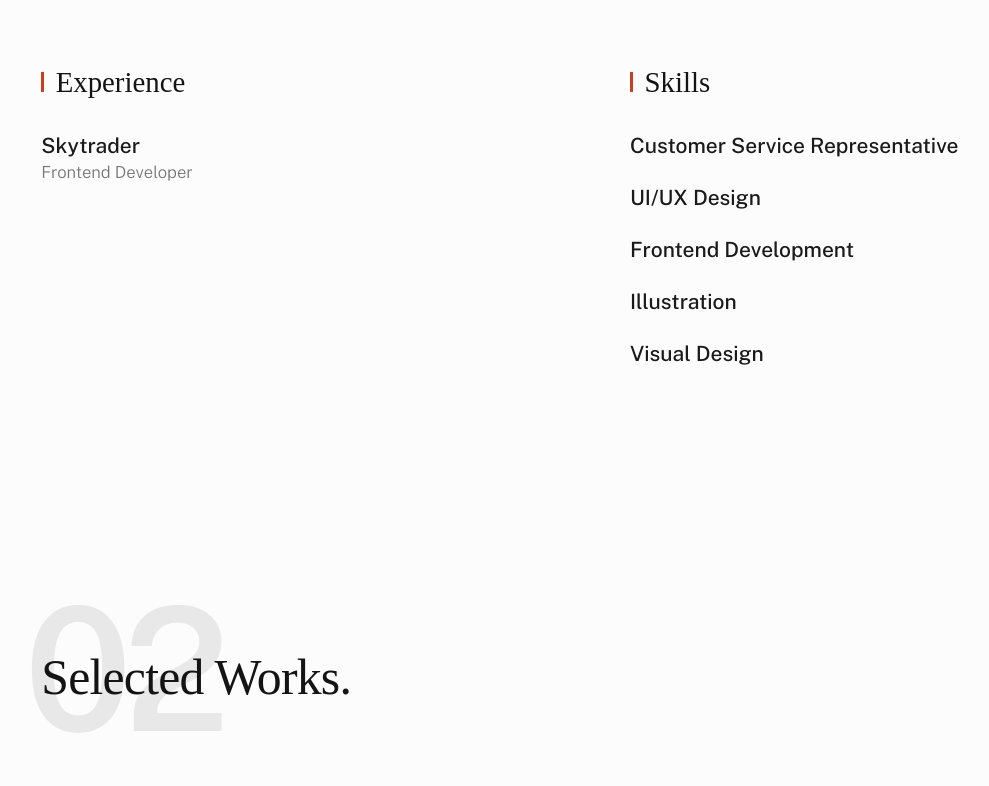
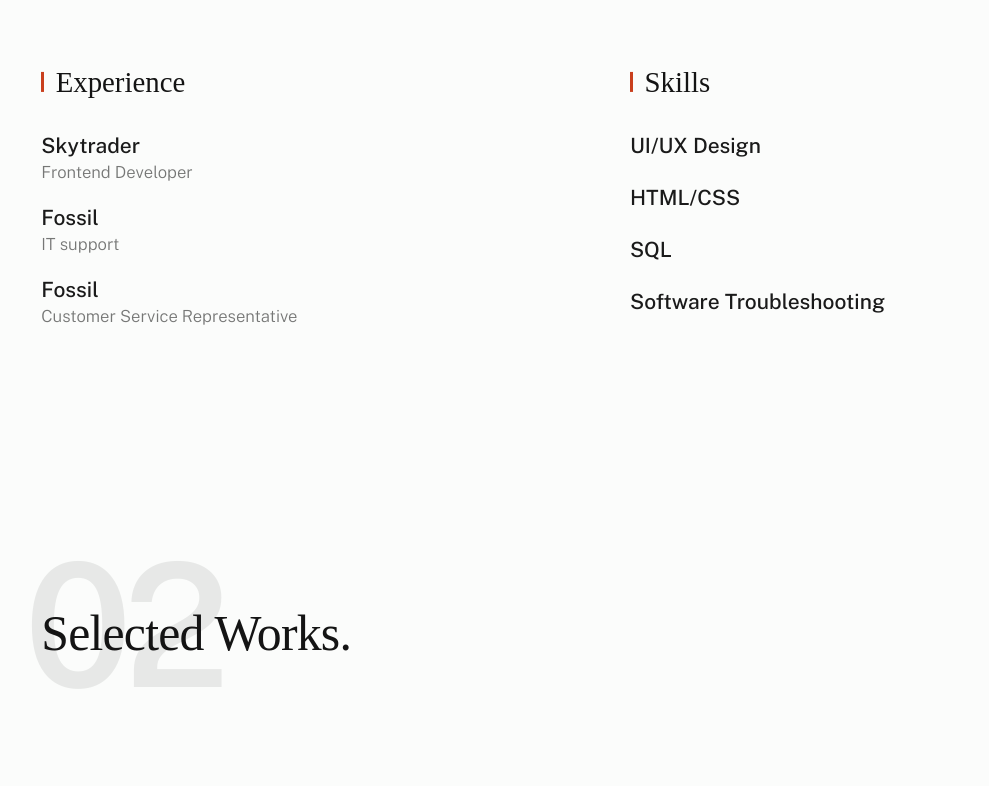
Before and after one commit to Nuel19/myportfolio, a plain HTML site: page index.html in a window 1280 px wide. Shown: the part 1660-2446 px from the top of the page, without its empty margins (36-1025 px from the left). Drawn offline with nearby package versions, Linux system fonts and the light colour scheme; a web font is replaced by a local one.

Commit message:
Update index.html
changes to job experience

```diff
--- a/index.html
+++ b/index.html
@@ -88,7 +88,7 @@
                         <h1 class="s-intro__content-title">
                         I am Olisa Edochie <br>
                         A front-end developer <br>
-                        based in Debrecen, Hungary.
+                        based in Hungary.
                         </h1>
 
                         <div class="s-intro__content-btns">
@@ -182,8 +182,14 @@
                                     Skytrader
                                     <span>Frontend Developer</span>
                                 </li>
-
-
+                                 <li>
+                                    Fossil
+                                    <span>IT support</span>
+                                </li>
+                                <li>
+                                    Fossil
+                                    <span>Customer Service Representative</span>
+                                </li>
 
 
                             </ul>
@@ -230,20 +236,17 @@
 
                             <ul class="s-about__list">
                                 <li>
-                                    Customer Service Representative
-                                </li>
-                                <li>
                                     UI/UX Design
                                 </li>
 
                                 <li>
-                                    Frontend Development
+                                    HTML/CSS
                                 </li>
                                 <li>
-                                    Illustration
+                                    SQL
                                 </li>
                                 <li>
-                                    Visual Design
+                                    Software Troubleshooting
                                 </li>
                             </ul>
                         </div> <!--end s-about__block -->
@@ -301,8 +304,8 @@
                           <img src="images/folio/lamp.jpg" srcset="images/folio/lamp.jpg 1x, images/folio/lamp@2x.jpg 2x" alt="">
                         </div>
                         <div class="entry__info">
-                            <h4 class="entry__title">Skytraders</h4>
-                            <div class="entry__cat">Frontend Development</div>
+                            <h4 class="entry__title">Fossil</h4>
+                            <div class="entry__cat">IT support</div>
                         </div>
                     </a>
 
@@ -453,7 +456,7 @@
 
                 <div class="column xl-6 md-12 s-footer__block s-footer__site-links">
                     <div class="row">
-                        <div class="column xl-4 lg-5 md-6 tab-12">
+                        <!-- <div class="column xl-4 lg-5 md-6 tab-12">
                             <h5>Follow Me</h5>
                             <ul class="link-list">
                                 <li><a href="#0">Facebook</a></li>
@@ -463,7 +466,7 @@
                                 <li><a href="#0">Pinterest</a></li>
 
                             </ul>
-                        </div>
+                        </div> -->
                         <div class="column xl-6 md-6 tab-12">
                             <h5>Contact Me</h5>
                             <ul class="link-list">
```
